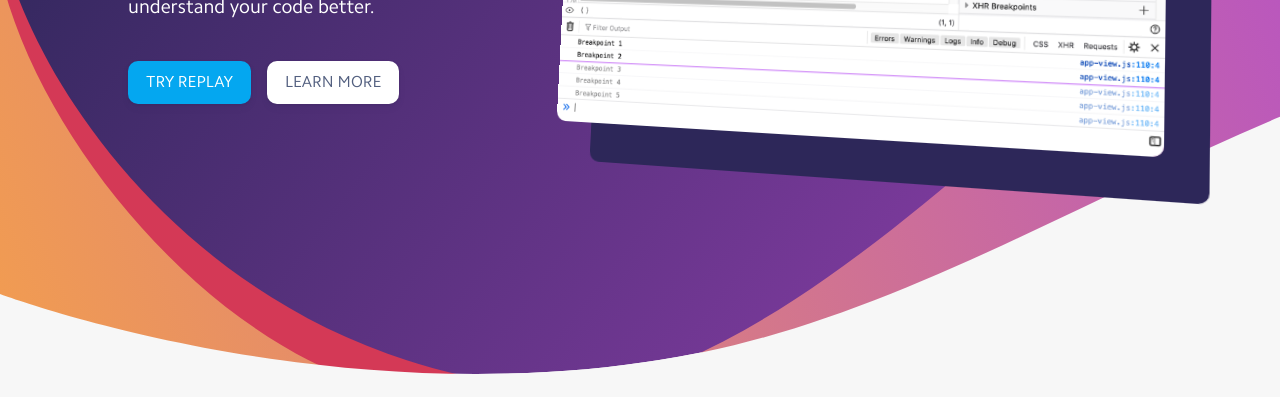
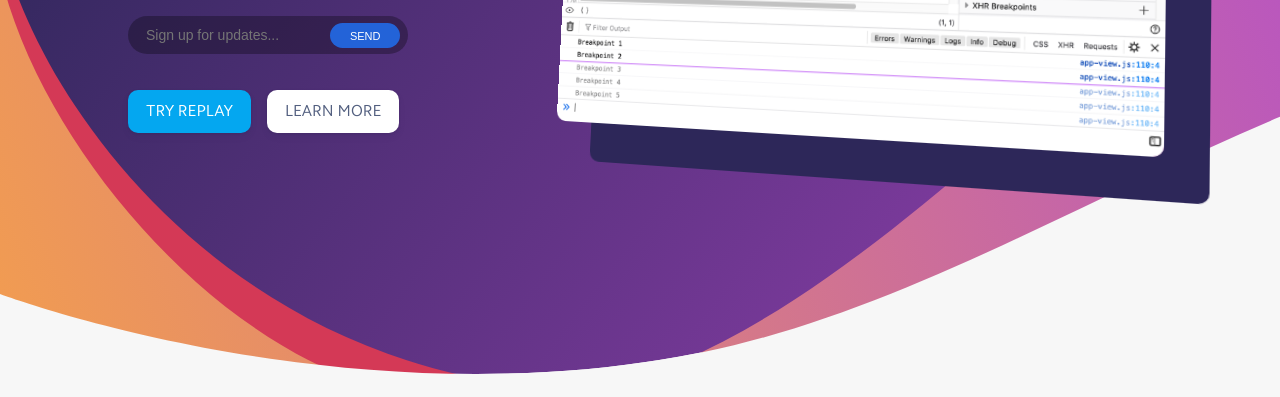
Before and after one commit to past/replay-site, a plain HTML site: page index.html in a window 1280 px wide. Shown: the part 403-800 px from the top of the page. Drawn offline with Linux system fonts and the light colour scheme.

Commit message:
form (#18)

```diff
--- a/index.html
+++ b/index.html
@@ -21,6 +21,13 @@
         <p>
           Firefox Replay records your application, so you can track bugs down faster and understand your code better.
         </p>
+
+        <div class="email-form">
+        <form name="contact" netlify>
+            <input type="text" name="name" placeholder="Sign up for updates..." /></label>
+            <button type="submit">SEND</button>
+        </form>
+        </div>
         <div class="buttons">
           <a href="#try">
             <div class="button try-button">Try Replay</div>
--- a/styles.css
+++ b/styles.css
@@ -336,3 +336,50 @@ img {
     margin: 0 auto;
   }
 }
+
+
+.email-form {
+  background: ;
+  font-size: .8em;
+  background-color: rgba(0,0,0,0.3);
+  display: inline-block;
+  border-radius: 20px;
+  margin-bottom: 20px;
+}
+.email-form form {
+  margin: 0
+}
+.email-form input {
+  background: none;
+outline: none;
+border: none;
+color: #fff;
+line-height: 28px;
+padding: 0;
+ font-size: 14px;
+ opacity: 1;
+ margin: 5px 0 5px 18px;
+}
+
+.email-form input::placeholder {
+  opacity: 1;
+}
+.email-form ::-webkit-input-placeholder { /* Chrome/Opera/Safari */
+  opacity: 1;
+}
+
+.email-form button:hover {
+  cursor: pointer;
+  background: #2f76f7;
+
+}
+.email-form button {
+  background: #2363D8;
+border: none;
+color: white;
+    border-radius: 17px;
+    height: 25px;
+    width: 70px;
+    font-size: 11px;
+    margin-right: 8px
+}
```
